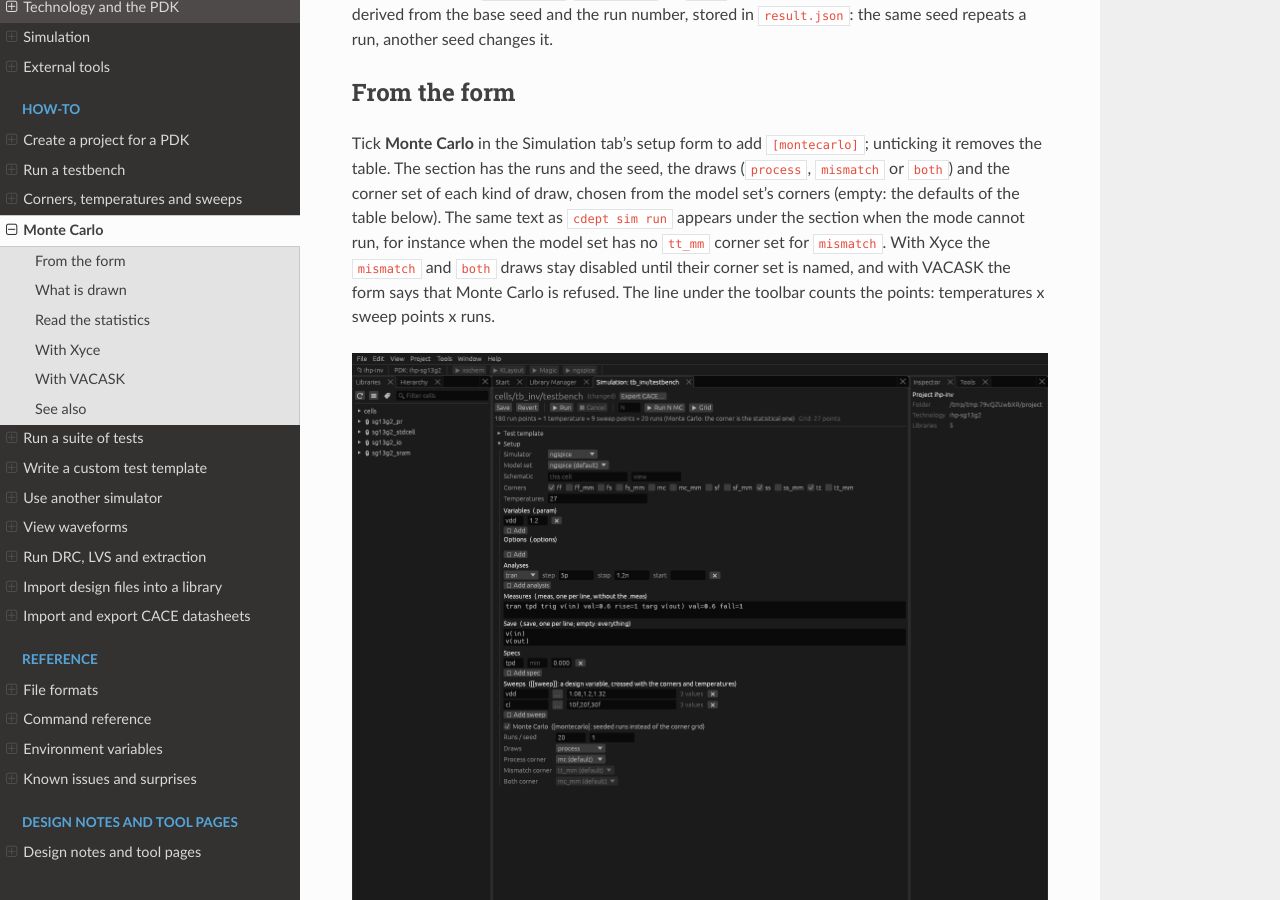
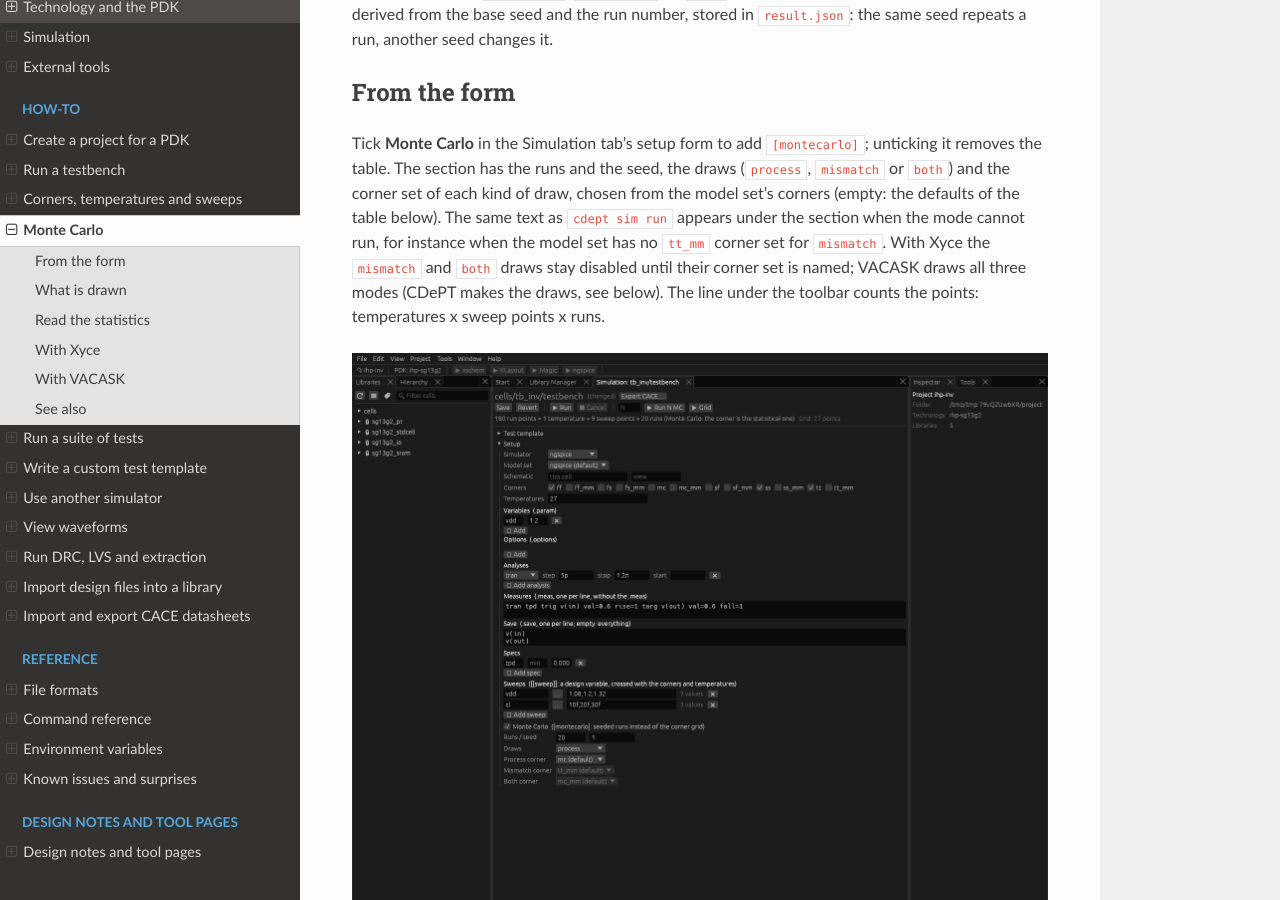
Before and after one commit to ckdur/cdept, a Sphinx documentation site: the page built from docs/howto/monte-carlo.md, in a window 1280 px wide and 900 px high, scrolled down 497 px. Built offline with Sphinx 7.4.7 and the Read the Docs theme 3.1.0, drawn with Linux system fonts in a browser that asks for light colours.

Commit message:
The Simulation form no longer refuses Monte Carlo for VACASK (SYMBI-78)
Co-Authored-By: Claude Sonnet 5.5 <noreply@anthropic.com>

```diff
--- a/docs/howto/monte-carlo.md
+++ b/docs/howto/monte-carlo.md
@@ -29,8 +29,8 @@ or `both`) and the corner set of each kind of draw, chosen from the model set's
 (empty: the defaults of the table below). The same text as `cdept sim run` appears under
 the section when the mode cannot run, for instance when the model set has no `tt_mm`
 corner set for `mismatch`. With Xyce the `mismatch` and `both` draws stay disabled until
-their corner set is named, and with VACASK the form says that Monte Carlo is refused. The
-line under the toolbar counts the points: temperatures x sweep points x runs.
+their corner set is named; VACASK draws all three modes (CDePT makes the draws, see
+below). The line under the toolbar counts the points: temperatures x sweep points x runs.
 
 ![Sweeps and Monte Carlo in the Simulation tab](../_static/screenshots/sim-sweeps.png)
 
```
Also changed, not shown: 1 other file.
